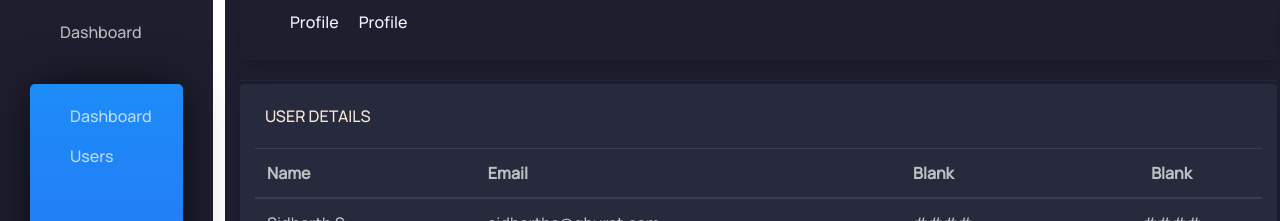
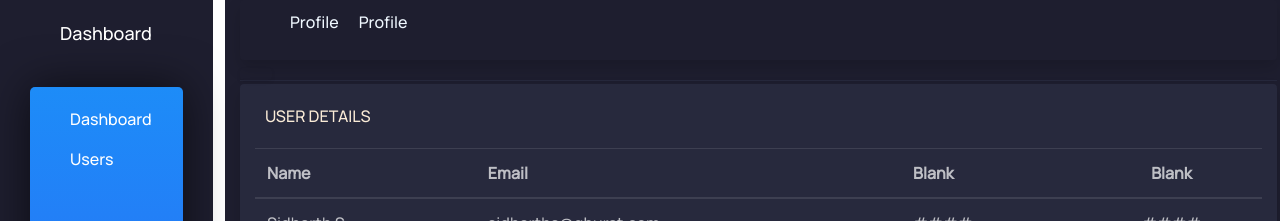
Before and after one commit to JiHaripriya/User-Management, an Angular app: page /dashboard in a window 1280 px wide. Shown: the top 221 px of the page. Built offline with nearby package versions, Linux system fonts and the light colour scheme.

Commit message:
Change font size and color

```diff
--- a/src/app/main-layout/sidebar/sidebar.component.css
+++ b/src/app/main-layout/sidebar/sidebar.component.css
@@ -9,5 +9,5 @@
 }
 
 p {
-  color: rgba(255, 255, 255, 0.7) !important;
+  color: rgba(255, 255, 255) !important;
 }
--- a/src/app/main-layout/sidebar/sidebar.component.html
+++ b/src/app/main-layout/sidebar/sidebar.component.html
@@ -1,5 +1,7 @@
 <div class="sidebar" style="position: relative; top: 0; height: 100vh">
-  <p style="color: aliceblue; margin: 0; padding: 20px 30px">Dashboard</p>
+  <p style="color: aliceblue; margin: 0; padding: 20px 30px; font-size: large">
+    Dashboard
+  </p>
   <div class="sidebar-wrapper">
     <ul class="nav">
       <!---->
```
